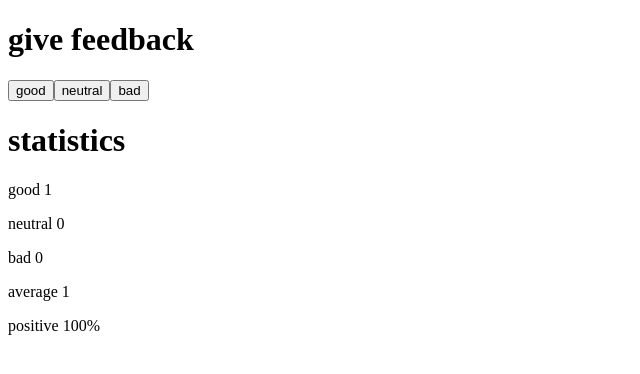
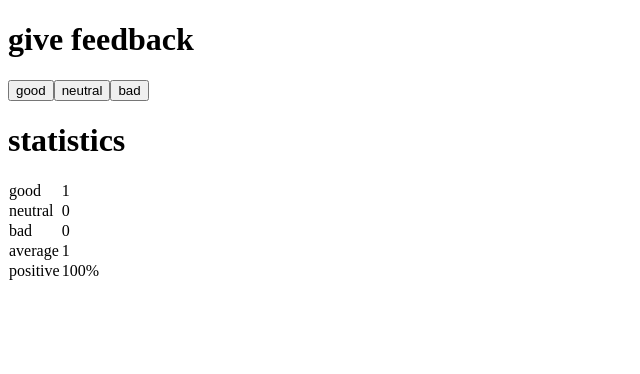
Before and after one commit to mqygdsmm/FullStackOpen, a React (Vite) app in the folder Part1/unicafe/: page / in a window 1280 px wide. Both pictures are taken after a click on the button "good". Shown: the top 374 px of the page, without its empty margins (0-640 px from the left). Built offline with nearby package versions, Linux system fonts and the light colour scheme.

Commit message:
finished exercise1.11

```diff
--- a/Part1/unicafe/src/App.jsx
+++ b/Part1/unicafe/src/App.jsx
@@ -2,9 +2,7 @@ import { useState } from 'react'
 
 const Display = ({content}) => <h1>{content}</h1>
 const Button = ({onClick, text}) => <button onClick={onClick}>{text}</button>
-const StatisticsLine = ({content, number}) => <p>{content} {number}</p>
-const Average = ({good, neutral, bad}) => <p>average {(good - bad) / (good + neutral + bad)} </p>
-const Percentage = ({good, neutral, bad}) => <p>positive {good / (good + neutral + bad) * 100}%</p>
+const StatisticsLine = ({content, number}) => <tr><td>{content}</td> <td>{Math.round(number * 10) / 10}</td></tr>
 const Statistics = ({good, neutral, bad}) => {
   if ((good + neutral + bad) !== 0) {
     return (
@@ -12,8 +10,8 @@ const Statistics = ({good, neutral, bad}) => {
         <StatisticsLine content="good" number={good} />
         <StatisticsLine content="neutral" number={neutral} />
         <StatisticsLine content="bad" number={bad} />
-        <Average good={good} neutral={neutral} bad={bad} />
-        <Percentage good={good} neutral={neutral} bad={bad} />
+        <StatisticsLine content="average" number={(good - bad) / (good + bad + neutral)} />
+        <tr><td>positive</td><td>{Math.round(good / (good + bad + neutral) * 1000) / 10}%</td> </tr>
       </div>
     )
   }
```
